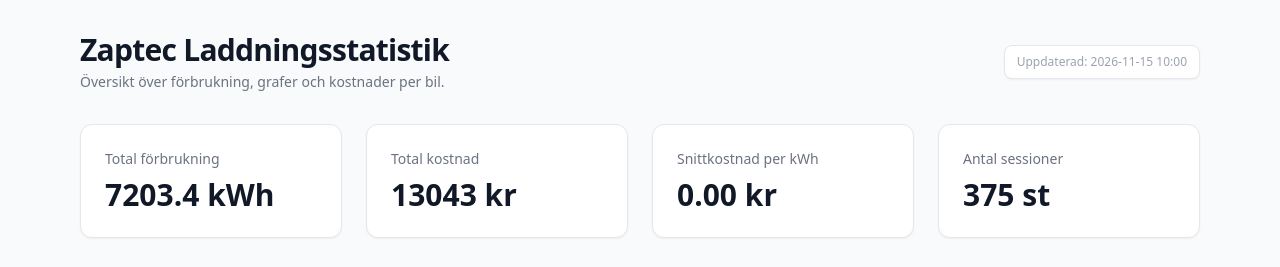
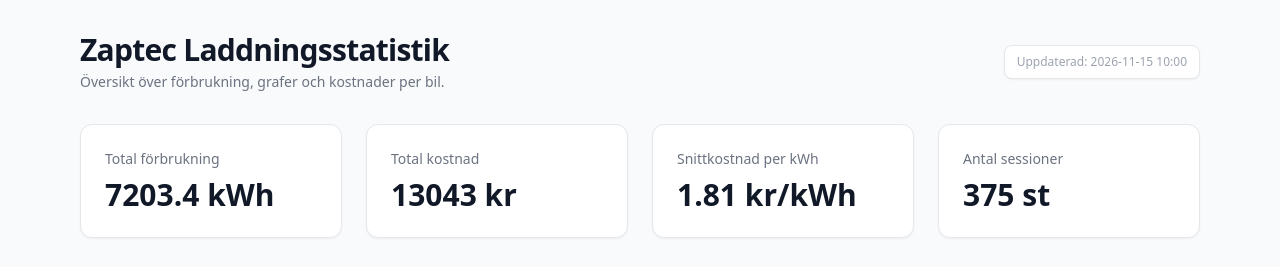
Before and after one commit to croghult/Elbilsladdning, a plain HTML site: page docs/index.html in a window 1280 px wide. Shown: the top 267 px of the page. Drawn offline with nearby package versions, Linux system fonts and the light colour scheme.

Commit message:
Update index.html

```diff
--- a/docs/index.html
+++ b/docs/index.html
@@ -257,8 +257,12 @@
                 });
             }
 
+            const avgPrice = totalKwh > 0 ? (totalCost / totalKwh) : 0;
+
+            // Uppdatera KPI-korten på skärmen
             document.getElementById('kpi-kwh').innerText = `${totalKwh.toFixed(1)} kWh`;
             document.getElementById('kpi-cost').innerText = `${totalCost.toFixed(0)} kr`;
+            document.getElementById('kpi-avg-price').innerText = `${avgPrice.toFixed(2)} kr/kWh`; // <-- NYTT KORT
             document.getElementById('kpi-sessions').innerText = `${filtered.length} st`;
 
             renderChartOnly();
```
